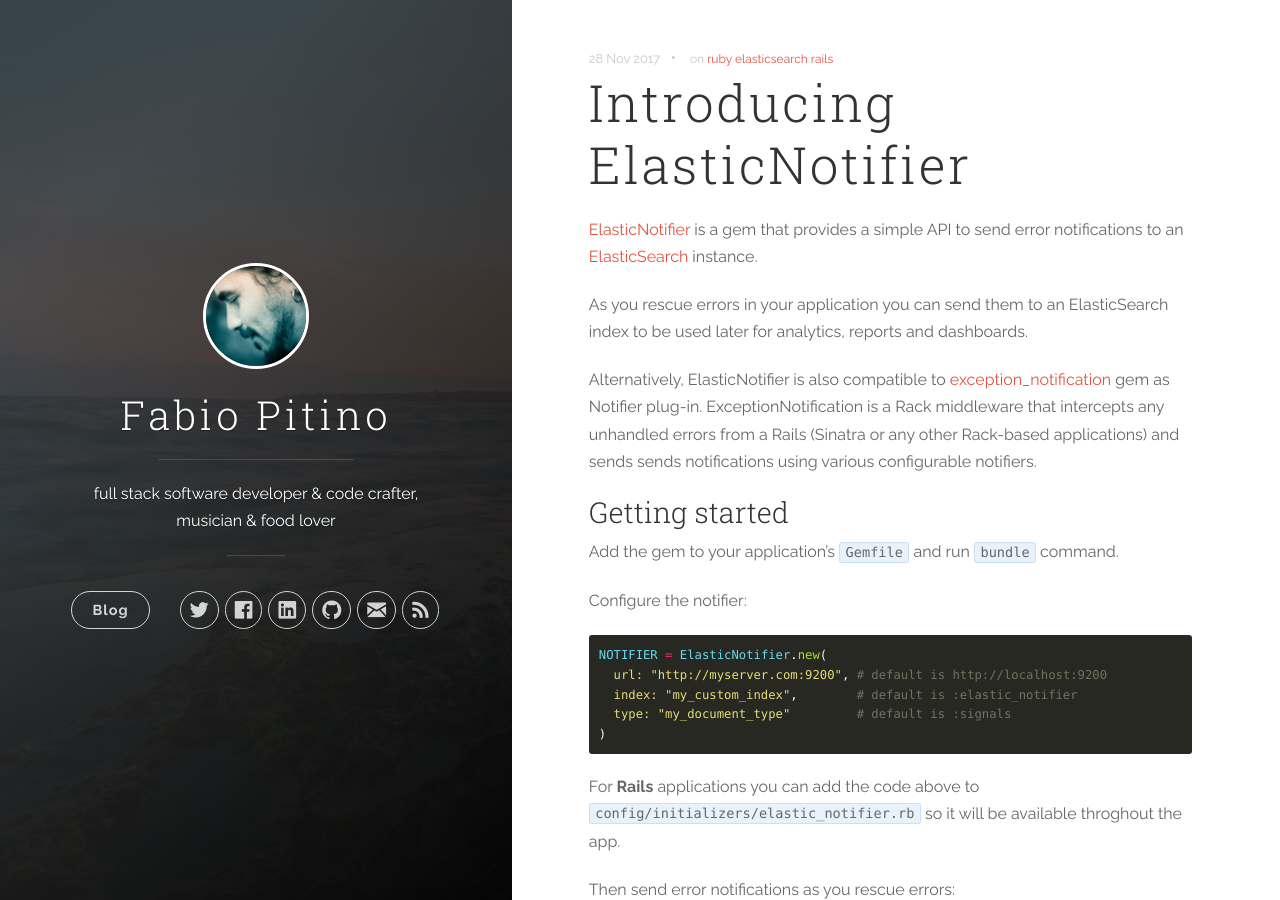
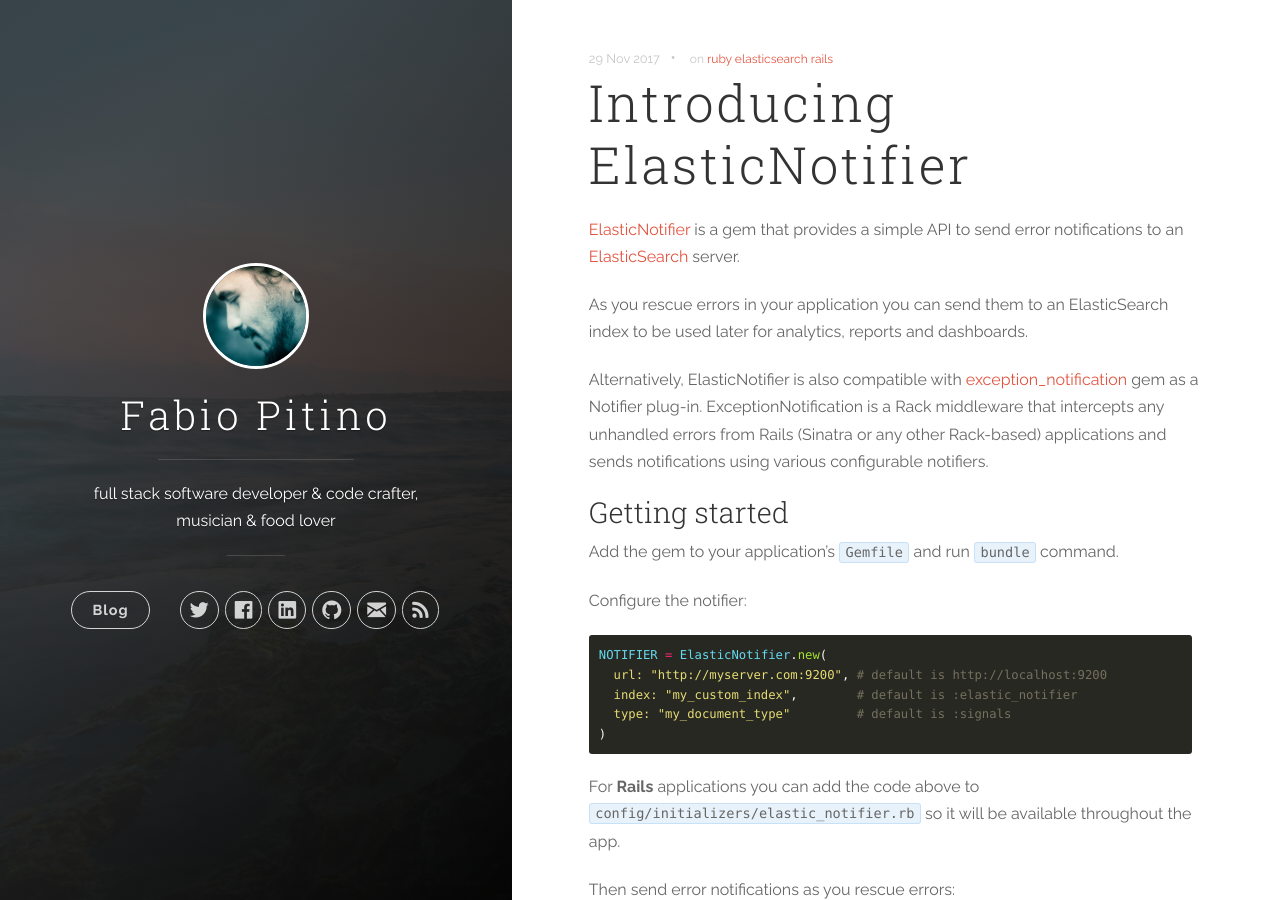
Before and after one commit to hspazio/hspazio.github.io, a Jekyll site: the page built from _posts/2017-11-27-elastic-notifier-gem.markdown, in a window 1280 px wide and 900 px high. Built offline with Jekyll 4.4.1, drawn with Linux system fonts in a browser that asks for light colours; nearby versions of some CDN libraries; comment, search, counter and statistics services are not loaded; some of the changed text lies outside the part shown.

Commit message:
final corrections

````diff
--- a/_posts/2017-11-27-elastic-notifier-gem.markdown
+++ b/_posts/2017-11-27-elastic-notifier-gem.markdown
@@ -1,17 +1,17 @@
 ---
 layout: post
 title: "Introducing ElasticNotifier"
-date: 2017-11-28
+date: 2017-11-29
 tags: [ruby, elasticsearch, rails]
 comments: true
 ---
 
-[ElasticNotifier][elastic_notifier_github] is a gem that provides a simple API to send error notifications to an [ElasticSearch](https://www.elastic.co/) instance.
+[ElasticNotifier][elastic_notifier_github] is a gem that provides a simple API to send error notifications to an [ElasticSearch](https://www.elastic.co/) server.
 
 As you rescue errors in your application you can send them to an ElasticSearch index to be used later for analytics, reports and dashboards.
 
-Alternatively, ElasticNotifier is also compatible to [exception_notification](https://github.com/smartinez87/exception_notification) gem as Notifier plug-in.
-ExceptionNotification is a Rack middleware that intercepts any unhandled errors from a Rails (Sinatra or any other Rack-based applications) and sends sends notifications using various configurable notifiers.
+Alternatively, ElasticNotifier is also compatible with [exception_notification](https://github.com/smartinez87/exception_notification) gem as a Notifier plug-in.
+ExceptionNotification is a Rack middleware that intercepts any unhandled errors from Rails (Sinatra or any other Rack-based) applications and sends notifications using various configurable notifiers.
 
 ### Getting started
 
@@ -27,7 +27,7 @@
 )
 ```
 
-For __Rails__ applications you can add the code above to `config/initializers/elastic_notifier.rb` so it will be available throghout the app.
+For __Rails__ applications you can add the code above to `config/initializers/elastic_notifier.rb` so it will be available throughout the app.
 
 Then send error notifications as you rescue errors:
 
````
Also changed, not shown: other parts of _posts/2017-11-27-elastic-notifier-gem.markdown (+1 -1 lines).
